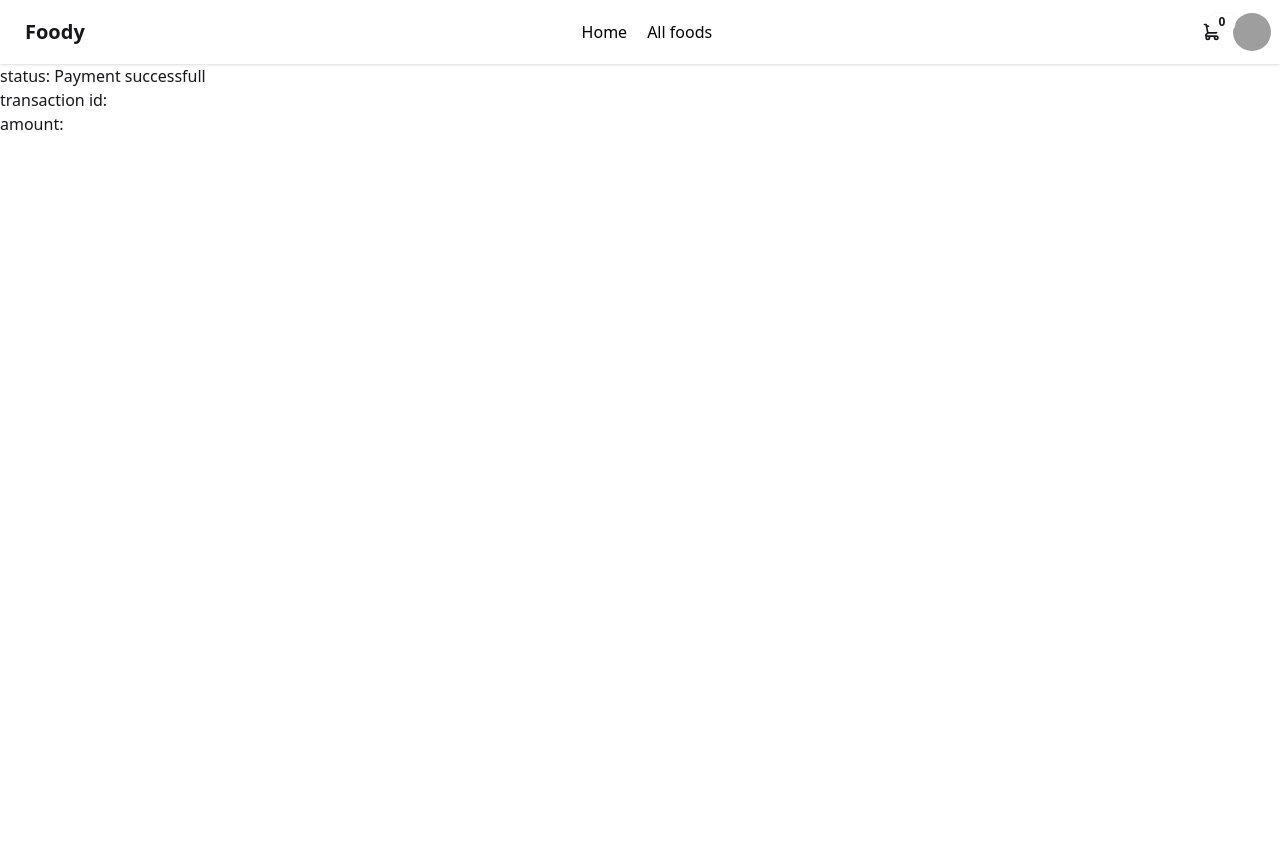
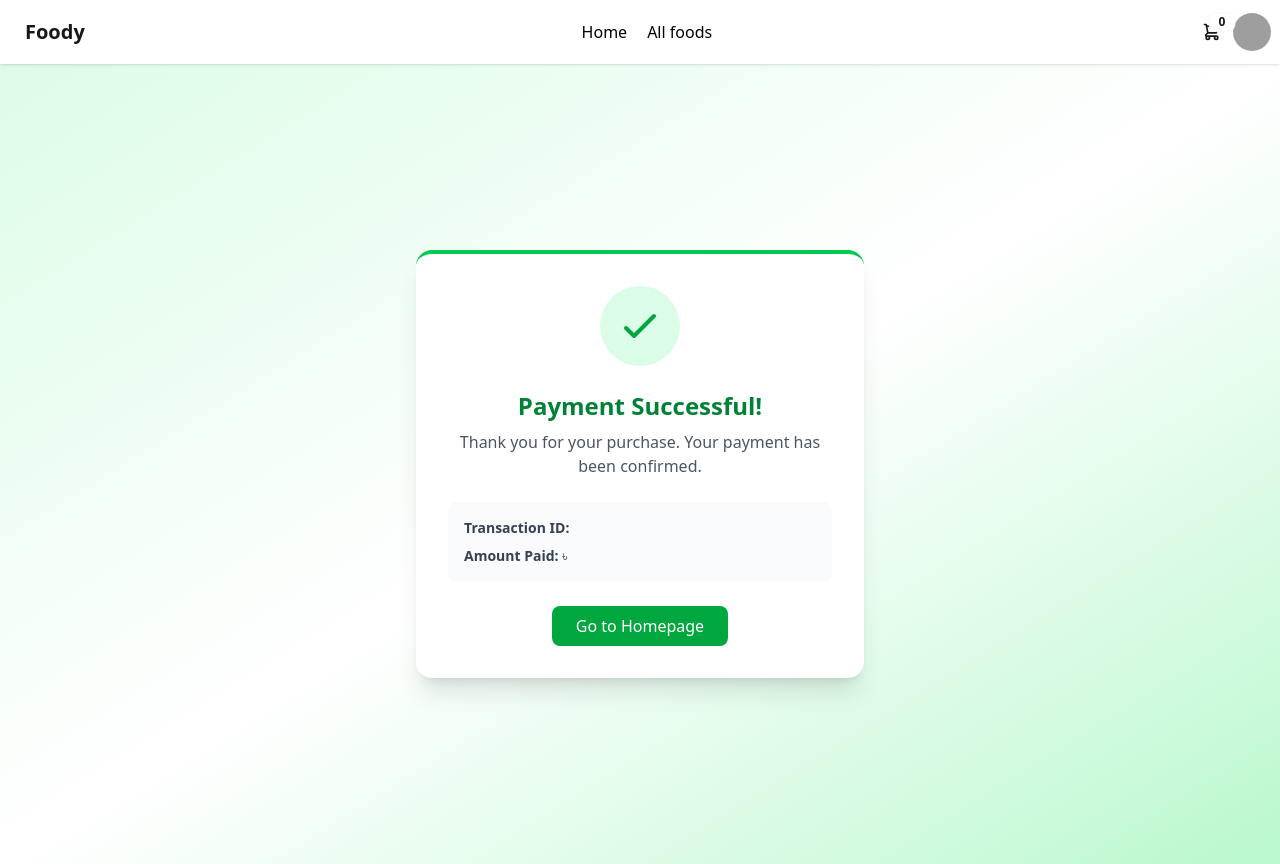
Before and after one commit to joy-mahmud/Foody, a React (Vite) app: page /payment/success in a window 1280 px wide. Before the commit the page ends 800 px from the top, so only its background shows below. Built offline with nearby package versions, Linux system fonts and the light colour scheme; no server answers; grey boxes are pictures that could not be loaded.

Commit message:
payment success page

```diff
--- a/package.json
+++ b/package.json
@@ -15,6 +15,7 @@
     "firebase": "^11.9.1",
     "lodash.debounce": "^4.0.8",
     "react": "^19.1.0",
+    "react-confetti-explosion": "^3.0.3",
     "react-dom": "^19.1.0",
     "react-hot-toast": "^2.5.2",
     "react-icons": "^5.5.0",
--- a/src/Pages/Payment/PaymentSuccess.jsx
+++ b/src/Pages/Payment/PaymentSuccess.jsx
@@ -1,16 +1,70 @@
-import React from 'react'
-import { useSearchParams } from 'react-router-dom'
+
+import { useEffect, useState } from "react";
+import { useParams, Link } from "react-router-dom";
+import ConfettiExplosion from "react-confetti-explosion";
+
 const PaymentSuccess = () => {
-    const [searchParams] = useSearchParams()
-    const tran_id = searchParams.get("tran_id")
-    const amount = searchParams.get("amount")
+    const { tran_id, amount } = useParams();
+    const [showConfetti, setShowConfetti] = useState(true);
+
+    // Stop confetti after 5s
+    useEffect(() => {
+        const timer = setTimeout(() => setShowConfetti(false), 5000);
+        return () => clearTimeout(timer);
+    }, []);
+
     return (
-        <div>
-            <p>status: Payment successfull</p>
-            <p>transaction id:{tran_id}</p>
-            <p>amount:{amount}</p>
+        <div className="min-h-screen flex flex-col items-center justify-center bg-gradient-to-br from-green-100 via-white to-green-200 px-6">
+            {showConfetti && (
+                <ConfettiExplosion
+                    force={0.7}
+                    duration={3000}
+                    particleCount={200}
+                    width={1600}
+                />
+            )}
+
+            <div className="bg-white shadow-xl rounded-2xl p-8 max-w-md w-full text-center border-t-4 border-green-500">
+                <div className="flex items-center justify-center mb-6">
+                    <div className="w-20 h-20 flex items-center justify-center rounded-full bg-green-100">
+                        <svg
+                            xmlns="http://www.w3.org/2000/svg"
+                            className="h-12 w-12 text-green-600"
+                            fill="none"
+                            viewBox="0 0 24 24"
+                            stroke="currentColor"
+                            strokeWidth={2}
+                        >
+                            <path strokeLinecap="round" strokeLinejoin="round" d="M5 13l4 4L19 7" />
+                        </svg>
+                    </div>
+                </div>
+
+                <h1 className="text-2xl font-bold text-green-700 mb-2">
+                    Payment Successful!
+                </h1>
+                <p className="text-gray-600 mb-6">
+                    Thank you for your purchase. Your payment has been confirmed.
+                </p>
+
+                <div className="bg-gray-50 rounded-lg p-4 text-left space-y-2 mb-6">
+                    <p className="text-sm text-gray-700">
+                        <span className="font-semibold">Transaction ID:</span> {tran_id}
+                    </p>
+                    <p className="text-sm text-gray-700">
+                        <span className="font-semibold">Amount Paid:</span> ৳{amount}
+                    </p>
+                </div>
+
+                <Link
+                    to="/"
+                    className="inline-block bg-green-600 text-white px-6 py-2 rounded-lg hover:bg-green-700 transition"
+                >
+                    Go to Homepage
+                </Link>
+            </div>
         </div>
-    )
-}
+    );
+};
 
-export default PaymentSuccess
+export default PaymentSuccess;
```
Also changed, not shown: 1 other file (tests, documents, lock files or other folders).
